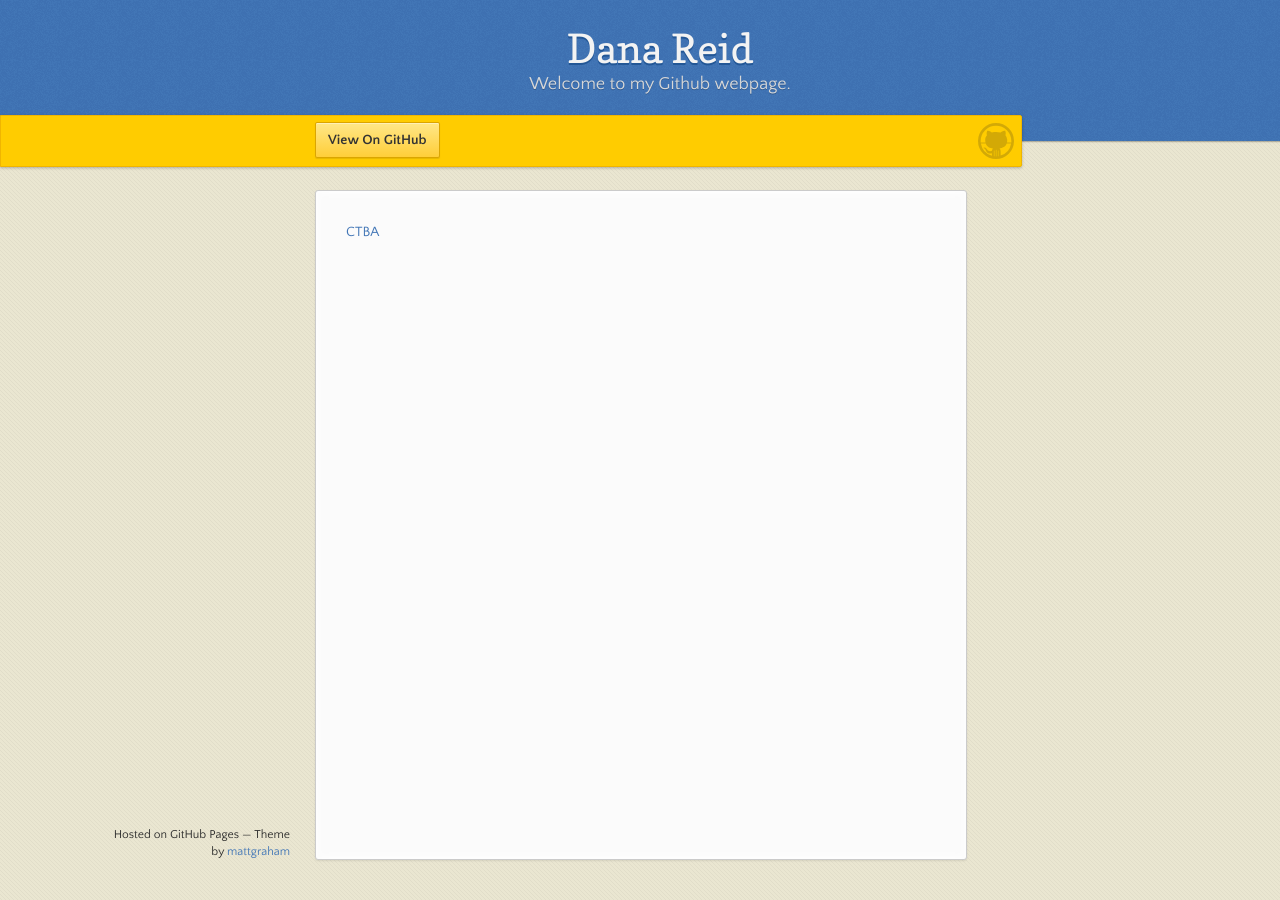
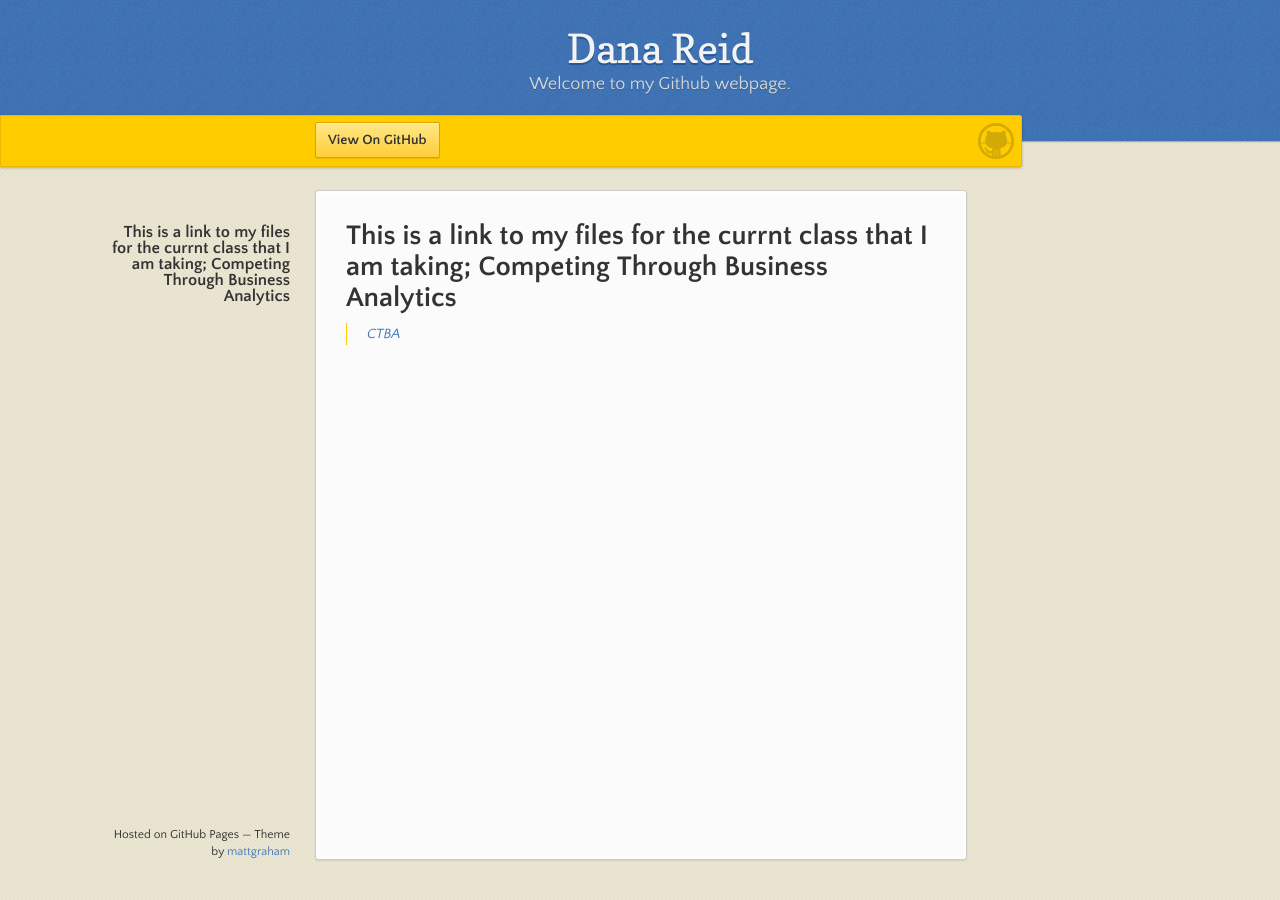
Before and after one commit to drmoats/drmoats.github.io, a Jekyll site: the page built from index.md, in a window 1280 px wide. Built offline with Jekyll 4.4.1, drawn with Linux system fonts in a browser that asks for light colours; our own code applies the rules of GitHub Pages for plain Markdown files.

Commit message:
Update index.md

```diff
--- a/index.md
+++ b/index.md
@@ -2,5 +2,5 @@
 title: GitHub webpage for Dana Reid
 description: This page has been created as part of a project for my MSBA program at the COllege of William and Mary
 ---
-
-[CTBA](CTBA)
+# This is a link to my files for the currnt class that I am taking; Competing Through Business Analytics
+>[CTBA](CTBA)
```
